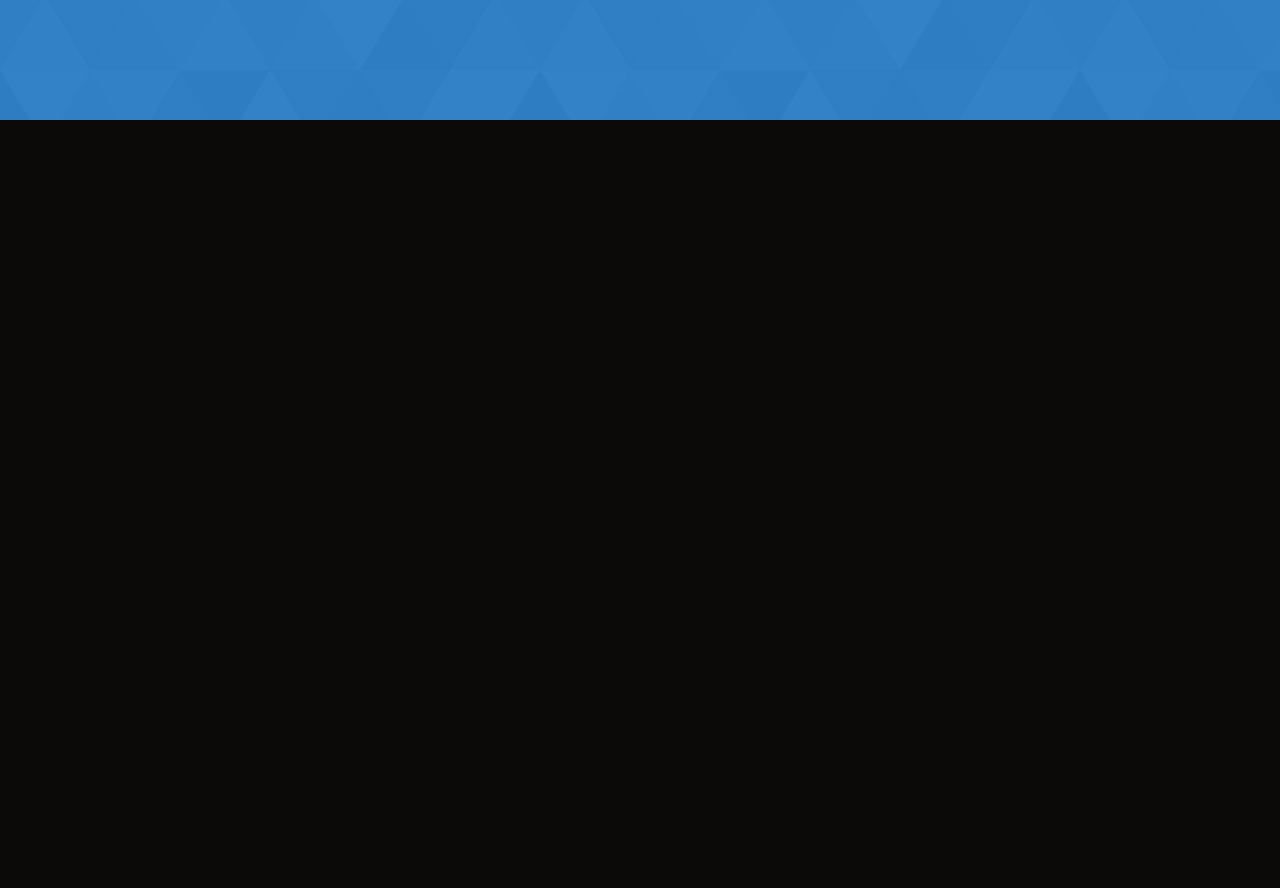
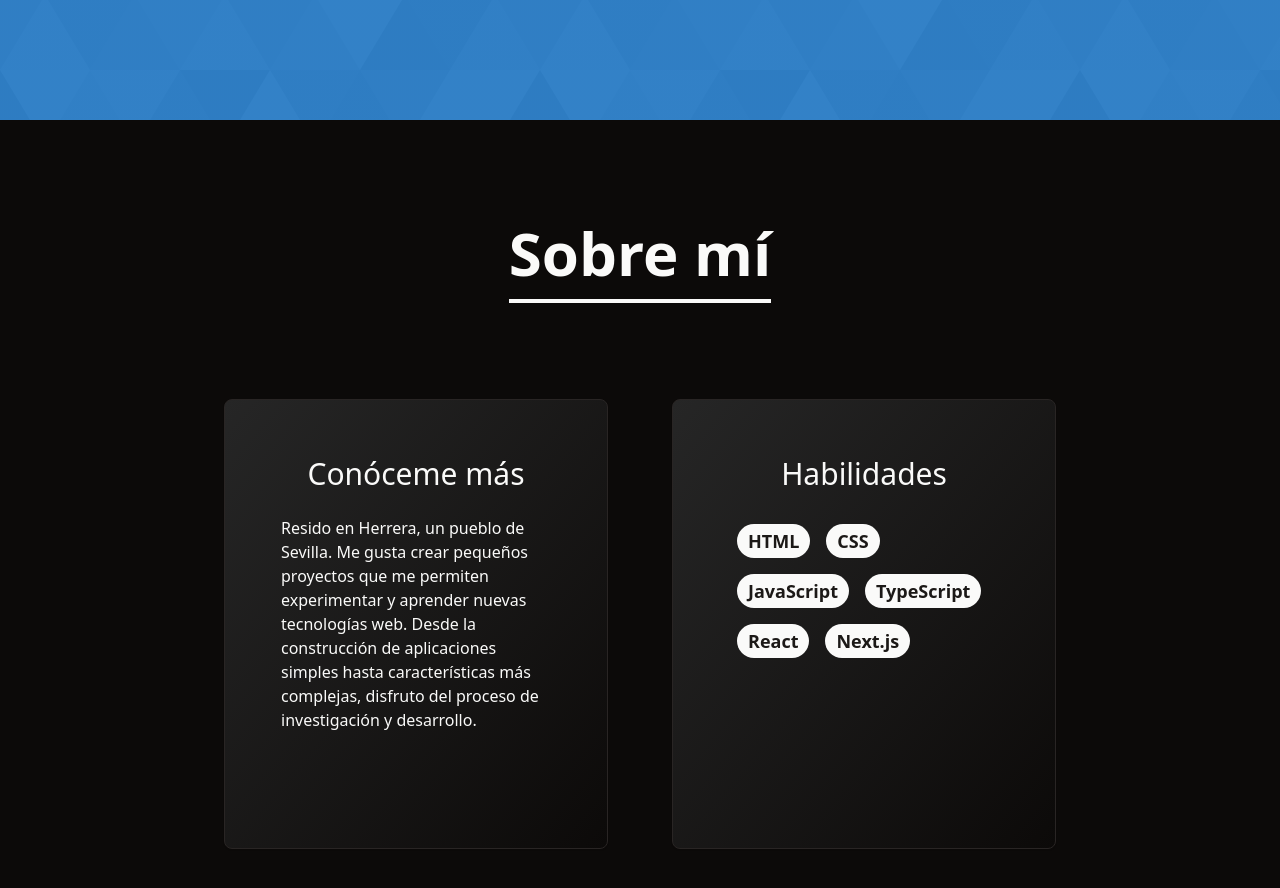
Before and after one commit to jaimecanarj/jaimecanarj.github.io, a React (Vite) app: page / in a window 1280 px wide. Shown: the part 680-1568 px from the top of the page. Before the commit the page ends 800 px from the top, so only its background shows below. Built offline with nearby package versions, Linux system fonts and the light colour scheme.

Commit message:
Añadida sección sobre mí

```diff
--- a/src/App.tsx
+++ b/src/App.tsx
@@ -1,3 +1,4 @@
+import About from "./components/About";
 import Hero from "./components/Hero";
 import Navbar from "./components/Navbar";
 
@@ -6,6 +7,7 @@
     <>
       <Navbar />
       <Hero />
+      <About />
     </>
   );
 }
--- /dev/null
+++ b/src/components/About.tsx
@@ -0,0 +1,48 @@
+import { Badge } from "@/components/ui/badge";
+import { Card, CardContent, CardHeader } from "@/components/ui/card";
+
+const habilidades = [
+  "HTML",
+  "CSS",
+  "JavaScript",
+  "TypeScript",
+  "React",
+  "Next.js",
+];
+
+const About = () => {
+  return (
+    <section
+      id="sobre-mi"
+      className="flex flex-col items-center justify-center min-h-screen"
+    >
+      <h1 className="pb-4 m-16 text-6xl font-semibold border-b-4 border-current">
+        Sobre mí
+      </h1>
+      <div className="flex flex-col items-center m-8 gap-y-8 gap-x-16 md:flex-row">
+        <Card className="p-6 lg:p-8 w-80 h-[450px] lg:w-96 bg-gradient-to-tl from-neutral-200 dark:bg-gradient-to-br dark:from-neutral-800">
+          <CardHeader className="text-3xl text-center">Conóceme más</CardHeader>
+          <CardContent>
+            <p>
+              Resido en Herrera, un pueblo de Sevilla. Me gusta crear pequeños
+              proyectos que me permiten experimentar y aprender nuevas
+              tecnologías web. Desde la construcción de aplicaciones simples
+              hasta características más complejas, disfruto del proceso de
+              investigación y desarrollo.
+            </p>
+          </CardContent>
+        </Card>
+        <Card className="p-8 w-80 h-[450px] lg:w-96 bg-gradient-to-tl from-neutral-200 dark:bg-gradient-to-br dark:from-neutral-800">
+          <CardHeader className="text-3xl text-center">Habilidades</CardHeader>
+          <CardContent>
+            {habilidades.map((habilidad) => {
+              return <Badge className="m-2 text-lg">{habilidad}</Badge>;
+            })}
+          </CardContent>
+        </Card>
+      </div>
+    </section>
+  );
+};
+
+export default About;
--- /dev/null
+++ b/src/components/ui/badge.tsx
@@ -0,0 +1,36 @@
+import * as React from "react"
+import { cva, type VariantProps } from "class-variance-authority"
+
+import { cn } from "@/lib/utils"
+
+const badgeVariants = cva(
+  "inline-flex items-center rounded-full border px-2.5 py-0.5 text-xs font-semibold transition-colors focus:outline-none focus:ring-2 focus:ring-ring focus:ring-offset-2",
+  {
+    variants: {
+      variant: {
+        default:
+          "border-transparent bg-primary text-primary-foreground hover:bg-primary/80",
+        secondary:
+          "border-transparent bg-secondary text-secondary-foreground hover:bg-secondary/80",
+        destructive:
+          "border-transparent bg-destructive text-destructive-foreground hover:bg-destructive/80",
+        outline: "text-foreground",
+      },
+    },
+    defaultVariants: {
+      variant: "default",
+    },
+  }
+)
+
+export interface BadgeProps
+  extends React.HTMLAttributes<HTMLDivElement>,
+    VariantProps<typeof badgeVariants> {}
+
+function Badge({ className, variant, ...props }: BadgeProps) {
+  return (
+    <div className={cn(badgeVariants({ variant }), className)} {...props} />
+  )
+}
+
+export { Badge, badgeVariants }
--- /dev/null
+++ b/src/components/ui/card.tsx
@@ -0,0 +1,79 @@
+import * as React from "react"
+
+import { cn } from "@/lib/utils"
+
+const Card = React.forwardRef<
+  HTMLDivElement,
+  React.HTMLAttributes<HTMLDivElement>
+>(({ className, ...props }, ref) => (
+  <div
+    ref={ref}
+    className={cn(
+      "rounded-lg border bg-card text-card-foreground shadow-sm",
+      className
+    )}
+    {...props}
+  />
+))
+Card.displayName = "Card"
+
+const CardHeader = React.forwardRef<
+  HTMLDivElement,
+  React.HTMLAttributes<HTMLDivElement>
+>(({ className, ...props }, ref) => (
+  <div
+    ref={ref}
+    className={cn("flex flex-col space-y-1.5 p-6", className)}
+    {...props}
+  />
+))
+CardHeader.displayName = "CardHeader"
+
+const CardTitle = React.forwardRef<
+  HTMLParagraphElement,
+  React.HTMLAttributes<HTMLHeadingElement>
+>(({ className, ...props }, ref) => (
+  <h3
+    ref={ref}
+    className={cn(
+      "text-2xl font-semibold leading-none tracking-tight",
+      className
+    )}
+    {...props}
+  />
+))
+CardTitle.displayName = "CardTitle"
+
+const CardDescription = React.forwardRef<
+  HTMLParagraphElement,
+  React.HTMLAttributes<HTMLParagraphElement>
+>(({ className, ...props }, ref) => (
+  <p
+    ref={ref}
+    className={cn("text-sm text-muted-foreground", className)}
+    {...props}
+  />
+))
+CardDescription.displayName = "CardDescription"
+
+const CardContent = React.forwardRef<
+  HTMLDivElement,
+  React.HTMLAttributes<HTMLDivElement>
+>(({ className, ...props }, ref) => (
+  <div ref={ref} className={cn("p-6 pt-0", className)} {...props} />
+))
+CardContent.displayName = "CardContent"
+
+const CardFooter = React.forwardRef<
+  HTMLDivElement,
+  React.HTMLAttributes<HTMLDivElement>
+>(({ className, ...props }, ref) => (
+  <div
+    ref={ref}
+    className={cn("flex items-center p-6 pt-0", className)}
+    {...props}
+  />
+))
+CardFooter.displayName = "CardFooter"
+
+export { Card, CardHeader, CardFooter, CardTitle, CardDescription, CardContent }
--- a/src/index.css
+++ b/src/index.css
@@ -75,3 +75,7 @@
     url(/hero-bg.svg);
   background-position: center;
 }
+
+html {
+  scroll-behavior: smooth;
+}
```
